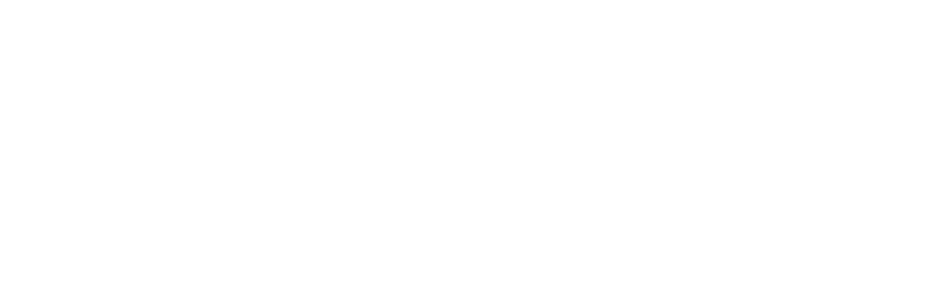
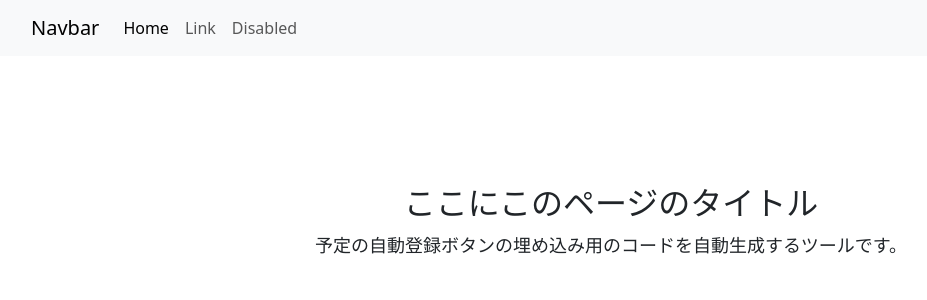
Before and after one commit to minna-de-hack/schedule-api, a FastAPI app: page / in a window 1280 px wide. Before the commit the part shown is empty. Shown: the top 300 px of the page, without its empty margins (29-956 px from the left). Run offline with FastAPI, Linux system fonts and the light colour scheme.

Commit message:
add index.html <-homePage

```diff
--- a/templates/index.html
+++ b/templates/index.html
@@ -5,8 +5,37 @@
     <meta name="viewport" content="width=device-width, initial-scale=1">
     <title>scheduleAPI</title>
     <link href="https://cdn.jsdelivr.net/npm/bootstrap@5.3.0-alpha3/dist/css/bootstrap.min.css" rel="stylesheet" integrity="sha384-KK94CHFLLe+nY2dmCWGMq91rCGa5gtU4mk92HdvYe+M/SXH301p5ILy+dN9+nJOZ" crossorigin="anonymous">
+    <link href="{{ url_for('css', path='/style.css') }}" rel="stylesheet">
   </head>
+
   <body>
+    <nav class="navbar navbar-expand-lg navbar-light bg-light">
+      <div class="container-fluid mx-5">
+        <a class="navbar-brand" href="#">Navbar</a>
+        <button class="navbar-toggler" type="button" data-bs-toggle="collapse" data-bs-target="#navbarSupportedContent" aria-controls="navbarSupportedContent" aria-expanded="false" aria-label="Toggle navigation">
+          <span class="navbar-toggler-icon"></span>
+        </button>
+        <div class="collapse navbar-collapse" id="navbarSupportedContent">
+          <ul class="navbar-nav me-auto mb-2 mb-lg-0">
+            <li class="nav-item">
+              <a class="nav-link active" aria-current="page" href="#">Home</a>
+            </li>
+            <li class="nav-item">
+              <a class="nav-link" href="#">Link</a>
+            </li>
+            <li class="nav-item">
+              <a class="nav-link" href="#" tabindex="-1" aria-disabled="true">Disabled</a>
+            </li>
+          </ul>
+        </div>
+      </div>
+    </nav>
+
+    <div class="home-content wrapper">
+      <h2 class="page-title">ここにこのページのタイトル</h2>
+      <p>予定の自動登録ボタンの埋め込み用のコードを自動生成するツールです。</p>
+
+    </div>
 
     <script src="https://cdn.jsdelivr.net/npm/bootstrap@5.3.0-alpha3/dist/js/bootstrap.bundle.min.js" integrity="sha384-ENjdO4Dr2bkBIFxQpeoTz1HIcje39Wm4jDKdf19U8gI4ddQ3GYNS7NTKfAdVQSZe" crossorigin="anonymous"></script>
   </body>
```
